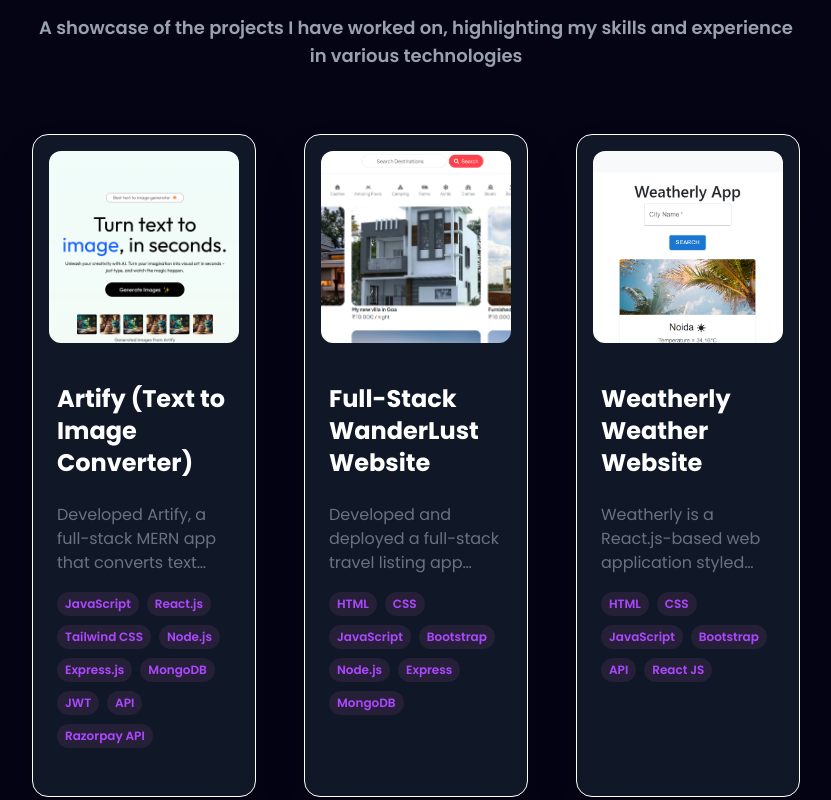
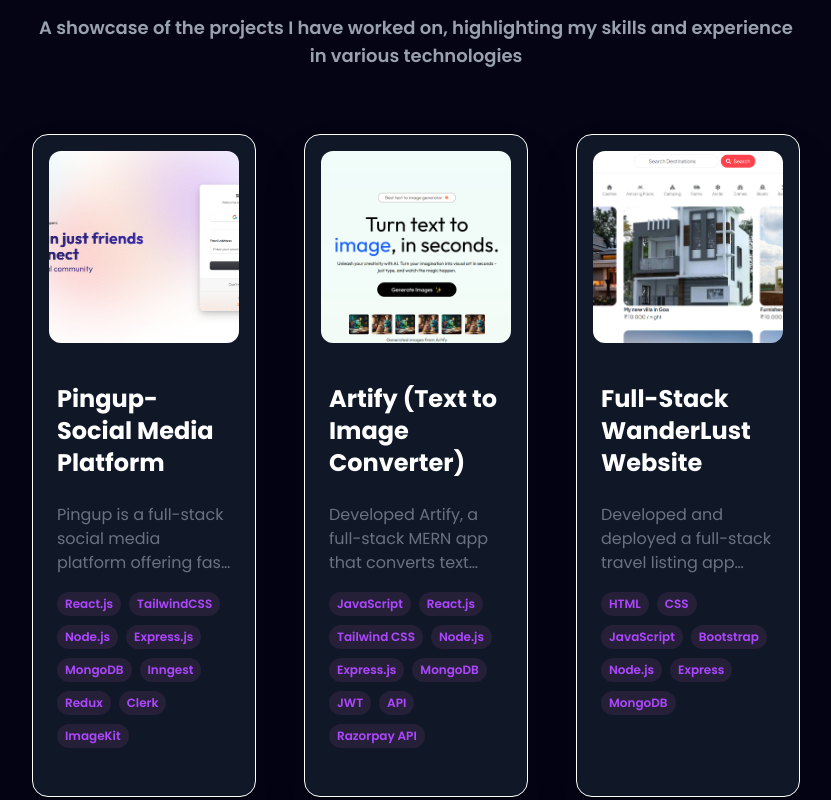
Before and after one commit to anuritik/personal-portfolio, a React (Vite) app: page / in a window 1280 px wide. Shown: the part 3480-4280 px from the top of the page, without its empty margins (224-1055 px from the left). Built offline with nearby package versions, Linux system fonts and the light colour scheme.

Commit message:
Update resume and Add Social Media Project

```diff
--- a/src/components/About/About.jsx
+++ b/src/components/About/About.jsx
@@ -64,7 +64,7 @@ const About = () =>{
            </motion.p>
            {/* Resume Button */}
            <a
-            href="https://drive.google.com/file/d/1rQkr8qVArNifIv0DcnYmDLkRmGiIFdqx/view?usp=sharing"
+            href="https://drive.google.com/file/d/1viQdld7TUkkP0eyU2F6wgO4xr9e2tWOg/view?usp=sharing"
             target="_blank"
             rel="noopener noreferrer"
             className="inline-block text-white py-3 px-8 rounded-full mt-5 text-lg font-bold transition duration-300 transform hover:scale-105"
--- a/src/constants.js
+++ b/src/constants.js
@@ -37,6 +37,7 @@ import npicLogo from './assets/education_logo/npic.png';
 import wanderlustLogo from './assets/work_logo/wanderlust.png';
 import weatherLogo from './assets/work_logo/weather.png';
 import artifyLogo from './assets/work_logo/artify.png';
+import pingupLogo from './assets/work_logo/pingup.png'
 
 export const SkillsInfo = [
     {
@@ -154,6 +155,17 @@ export const education = [
 export const projects =[
     {
         id: 0,
+        title: "Pingup- Social Media Platform",
+        description:
+           "Pingup is a full-stack social media platform offering fast, real-time messaging and notifications powered by SSE. It uses Inngest for automated tasks like 24-hour story expiration and transactional emails, with secure authentication via Clerk. Optimized media handling and scalable APIs ensure a smooth, high-performance user experience.",
+        image: pingupLogo,
+        tags: ["React.js", "TailwindCSS", "Node.js", "Express.js", "MongoDB", "Inngest", "Redux", "Clerk", "ImageKit"],
+        github: "https://github.com/anuritik/PingUp",
+        webapp: "https://ping-up-beryl.vercel.app/",
+    },
+
+    {
+        id: 1,
         title: "Artify (Text to Image Converter)",
         description:
            "Developed Artify, a full-stack MERN app that converts text prompts into styled visuals with secure authentication and a credit-based model. Integrated Razorpay for smooth premium transactions and implemented a responsive React frontend with a Node.js/Express backend and MongoDB for seamless performance.",
@@ -162,8 +174,9 @@ export const projects =[
         github: "https://github.com/anuritik/Artify",
         webapp: "https://artify-lake.vercel.app/",
     },
+
     {
-        id: 1,
+        id: 2,
         title: "Full-Stack WanderLust Website",
         description:
           " Developed and deployed a full-stack travel listing app (Wanderlust) with CRUD operations, secure Passport.js authentication, and session management, built on an MVC architecture with EJS and MongoDB for scalable routing and efficient data handling. Optimized middleware, error handling, and a responsive Bootstrap UI to enhance reliability, maintainability, and cross-device usability.",
@@ -173,7 +186,7 @@ export const projects =[
         webapp: "https://anuragshukla-project.onrender.com/",
     },
     {
-        id: 2,
+        id: 3,
         title: "Weatherly Weather Website",
         description:
            "Weatherly is a React.js-based web application styled with Bootstrap that allows users to search for any city and instantly view real-time weather details such as temperature, humidity, and conditions. The app integrates with a weather API to fetch and display accurate data, providing a simple and responsive interface for an enhanced user experience.",
```
Also changed, not shown: src/assets/work_logo/pingup.png (added).
